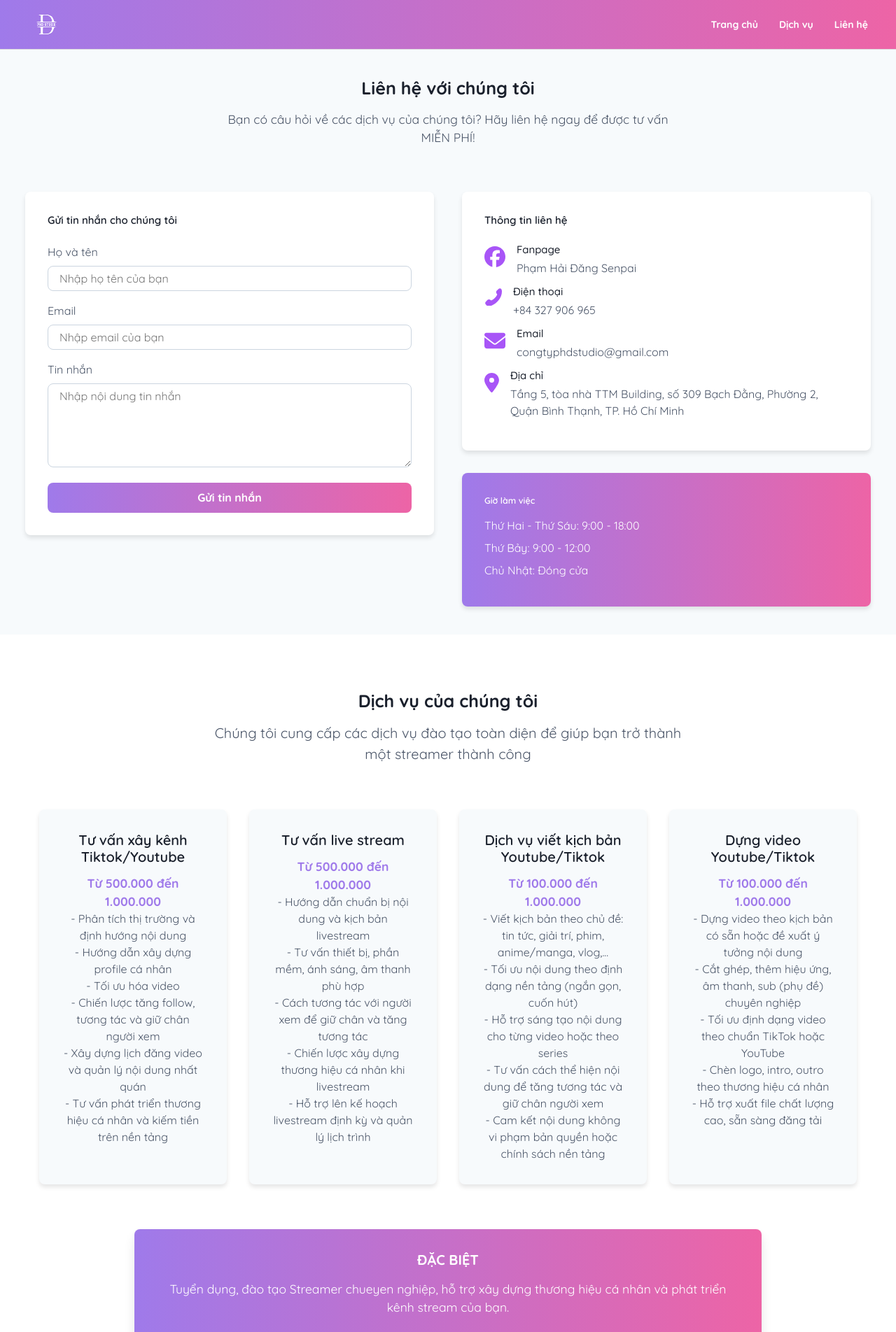
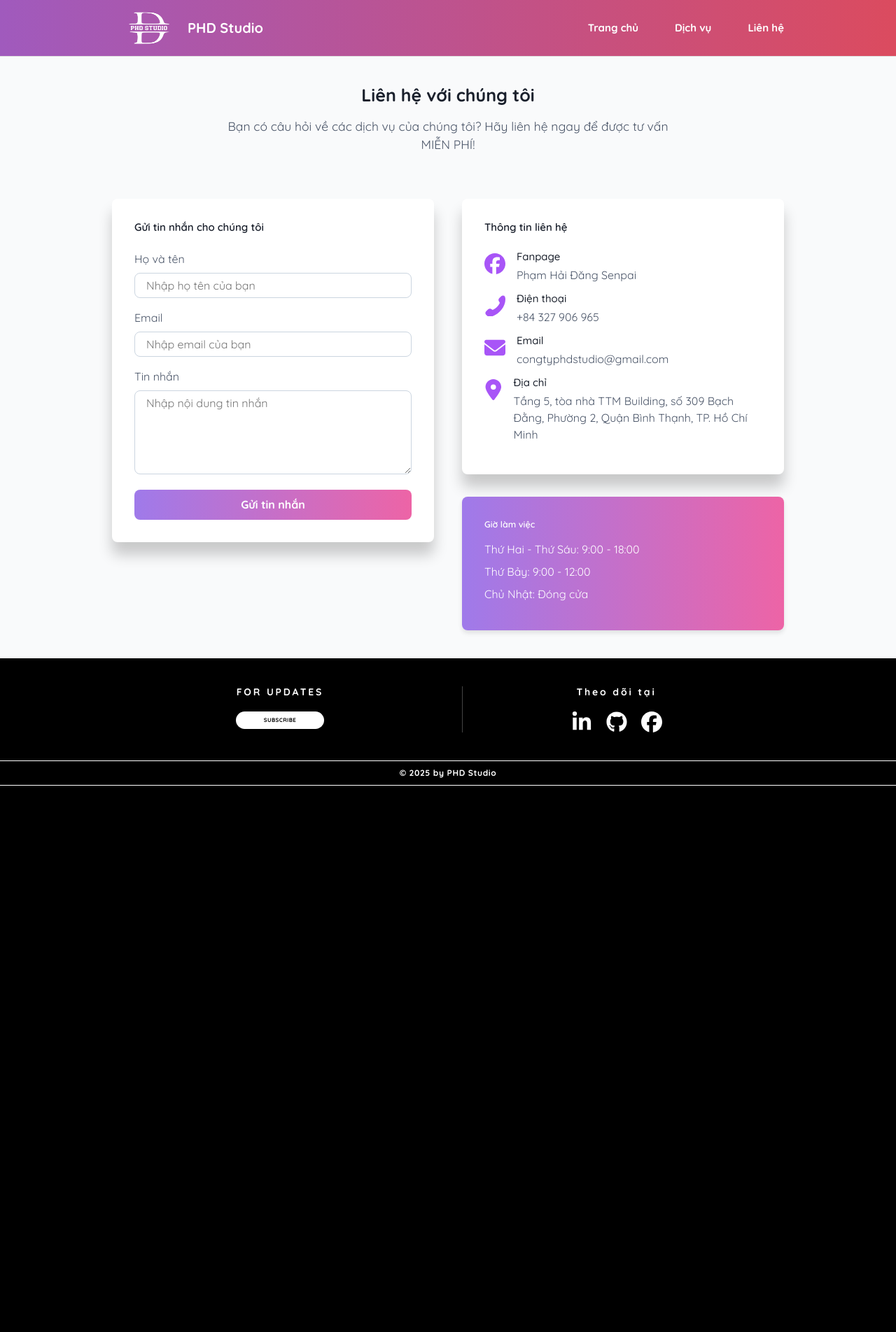
Before and after one commit to LeMen10/frontend-PHD, a React (Create React App) app: page /contact in a window 1280 px wide. Shown: the top 1904 px of the page at 70% size. After the commit the page ends 1123 px from the top, so only its background shows below. Built offline with nearby package versions, Linux system fonts and the light colour scheme.

Commit message:
fix contact

```diff
--- a/src/components/Footer/Footer.js
+++ b/src/components/Footer/Footer.js
@@ -1,8 +1,6 @@
 import classNames from 'classnames/bind';
 import styles from './Footer.module.scss';
-// import { FacebookIcon, GithubIcon, LinkedinIcon } from '../Icons';
-import '@fortawesome/fontawesome-free/css/all.min.css';
-
+import { FacebookIcon, GithubIcon, LinkedinIcon } from '../Icons';
 
 const cx = classNames.bind(styles);
 
@@ -10,6 +8,27 @@ const Footer = () => {
     return (
         <>
             <footer>
+                <div
+                    className={cx('footer-top')}
+                    role="region"
+                    aria-label="Subscription and social media follow section"
+                >
+                    <section className={cx('footer-section', 'for-updates')}>
+                        <h2>FOR UPDATES</h2>
+                        <button className={cx('subscribe-button')} aria-label="Subscribe for updates">
+                            SUBSCRIBE
+                        </button>
+                    </section>
+
+                    <section className={cx('footer-section', 'follow')} aria-label="Follow on social media">
+                        <h2>Theo dõi tại</h2>
+                        <div className={cx('social-icons')} role="list">
+                            <LinkedinIcon />
+                            <GithubIcon />
+                            <FacebookIcon />
+                        </div>
+                    </section>
+                </div>
 
                 <div className={cx('footer-middle')} aria-label="Contact email">
                     <span>
--- a/src/components/Footer/Footer.module.scss
+++ b/src/components/Footer/Footer.module.scss
@@ -1,8 +1,5 @@
-footer{
-    background: linear-gradient(to right, #9f7aea, #ed64a6);
-}
 .footer-top {
-    // background-color: #000000;
+    background-color: #000000;
     display: flex;
     flex-wrap: wrap;
     justify-content: center;
@@ -45,29 +42,10 @@ footer{
     display: flex;
     gap: 20px;
 }
-.social-icons {
-    display: flex;
-    align-items: center;
-    gap: 10px;
-
-    i {
-        font-size: 20px;
-        color: #4267B2;
-        cursor: pointer;
-        transition: transform 0.2s ease, color 0.3s ease;
-
-        &:hover {
-            color: #365899;
-            transform: scale(1.1);
-        }
-
-        &:focus {
-            outline: 2px solid #4267B2;
-            outline-offset: 2px;
-        }
-    }
+.social-icons i {
+    font-size: 20px;
+    cursor: pointer;
 }
-
 .social-icons .fab.fa-figma {
     font-size: 22px;
 }
--- a/src/components/Header/Header.js
+++ b/src/components/Header/Header.js
@@ -16,6 +16,7 @@ const Header = () => {
                                 <img alt="" src={images.Logo} />
                             </Link>
                         </div>
+                        <p className={cx('logo-text')}>PHD Studio</p>
                     </div>
 
                     <nav aria-label="Primary navigation" className={cx('nav')}>
--- a/src/components/Header/Header.module.scss
+++ b/src/components/Header/Header.module.scss
@@ -2,19 +2,26 @@ header {
     display: flex;
     align-items: center;
     justify-content: space-between;
-    padding: 10px 40px;
+    padding: 0px 160px;
     border-bottom: 1px solid #ddd;
     color: #fff;
-    background: linear-gradient(to right, #9f7aea, #ed64a6);
+    background: linear-gradient(to right, #a05abd, #db4b5f);
 }
 .logo-home {
     display: flex;
     align-items: center;
     gap: 8px;
 }
-.logo img{
-    width: 50px;
+
+.logo-text{
+    font-weight: 700;
+    font-size: 20px;
+}
+
+.logo img {
+    width: 100px;
     border-radius: 50%;
+    height: 80px;
 }
 .logo-text span {
     font-weight: 400;
@@ -23,7 +30,7 @@ header {
 }
 .nav {
     display: flex;
-    gap: 30px;
+    gap: 52px;
     font-size: 14px;
     color: #fff;
     font-weight: 700;
@@ -35,6 +42,7 @@ header {
     text-decoration: none;
     color: #fff;
     white-space: nowrap;
+    font-size: 15px;
 }
 .slider {
     position: relative;
--- a/src/components/Icons/index.js
+++ b/src/components/Icons/index.js
@@ -262,7 +262,7 @@ export const PlayIcon = ({ className, width = '40', height = '40', fill }) => (
     </svg>
 );
 
-export const LinkedinIcon = ({ className, width = '20', height = '20', fill }) => (
+export const LinkedinIcon = ({ className, width = '30', height = '30', fill = '#fff' }) => (
     <svg
         className={className}
         width={width}
@@ -288,7 +288,7 @@ export const FacebookIcon = ({ className, width = '30', height = '30', fill = '#
     </svg>
 );
 
-export const GithubIcon = ({ className, width = '20', height = '20', fill }) => (
+export const GithubIcon = ({ className, width = '30', height = '30', fill = '#fff' }) => (
     <svg
         className={className}
         width={width}
--- a/src/layouts/DefaultLayout/DefaultLayout.js
+++ b/src/layouts/DefaultLayout/DefaultLayout.js
@@ -3,21 +3,40 @@ import className from 'classnames/bind';
 import styles from './DefaultLayout.module.scss';
 import Header from '~/components/Header/Header';
 import Footer from '~/components/Footer/Footer';
-import Contact from '~/pages/Contact/Contact';
-import Service from '~/pages/Service/Service';
+import { useEffect, useState } from 'react';
 
 const cx = className.bind(styles);
 
 const DefaultLayout = ({ children }) => {
+    const [showButton, setShowButton] = useState(false);
+
+    useEffect(() => {
+        const handleScroll = () => {
+            setShowButton(window.scrollY > 100);
+        };
+
+        window.addEventListener('scroll', handleScroll);
+        return () => window.removeEventListener('scroll', handleScroll);
+    }, []);
+
+    const scrollToTop = () => {
+        window.scrollTo({
+            top: 0,
+            behavior: 'smooth',
+        });
+    };
     return (
         <div className={cx('wrapper')}>
             <Header />
             <div className={cx('container')}>
                 <div className={cx('content')}>{children}</div>
             </div>
-            <Service />
-            <Contact />
             <Footer />
+            {showButton && (
+                <button onClick={scrollToTop} className={cx('scroll-to-top')}>
+                    ↑
+                </button>
+            )}
         </div>
     );
 };
--- a/src/layouts/DefaultLayout/DefaultLayout.module.scss
+++ b/src/layouts/DefaultLayout/DefaultLayout.module.scss
@@ -3,7 +3,7 @@
     // height: calc(100vh - var(--height-header) - var(--height-music-card));
 }
 
-.content{
+.content {
     border-radius: 10px;
     height: 100%;
     width: 100%;
@@ -38,3 +38,23 @@
     align-items: center;
     z-index: 9999;
 }
+
+.scroll-to-top {
+    position: fixed;
+    bottom: 118px;
+    right: 50px;
+    z-index: 1000;
+    background: linear-gradient(to right, #a05abd, #db4b5f);
+    color: #fff;
+    border: none;
+    padding: 6px 16px;
+    border-radius: 50%;
+    font-size: 20px;
+    cursor: pointer;
+    box-shadow: 0 4px 6px rgba(0, 0, 0, 0.3);
+    transition: opacity 0.3s ease;
+
+    &:hover {
+        background: linear-gradient(to right, #814899, #b93e4f);
+    }
+}
--- a/src/pages/Contact/Contact.js
+++ b/src/pages/Contact/Contact.js
@@ -64,28 +64,28 @@ const Contact = () => {
                                 <h3 className={cx('card-title')}>Thông tin liên hệ</h3>
                                 <div>
                                     <div className={cx('info-item')}>
-                                        <FacebookIcon className={cx('info-icon')} fill="#A855F7" />
+                                        <FacebookIcon className={cx('info-icon')} fill="#A855F7" width="30" height="30" />
                                         <div>
                                             <h4 className={cx('info-title')}>Fanpage</h4>
                                             <p className={cx('info-text')}>Phạm Hải Đăng Senpai</p>
                                         </div>
                                     </div>
                                     <div className={cx('info-item')}>
-                                        <PhoneIcon className={cx('info-icon')} fill="#A855F7" />
+                                        <PhoneIcon className={cx('info-icon')} fill="#A855F7" width="30" height="30" />
                                         <div>
                                             <h4 className={cx('info-title')}>Điện thoại</h4>
                                             <p className={cx('info-text')}>+84 327 906 965</p>
                                         </div>
                                     </div>
                                     <div className={cx('info-item')}>
-                                        <EmailIcon className={cx('info-icon')} fill="#A855F7" />
+                                        <EmailIcon className={cx('info-icon')} fill="#A855F7" width="30" height="30" />
                                         <div>
                                             <h4 className={cx('info-title')}>Email</h4>
                                             <p className={cx('info-text')}>congtyphdstudio@gmail.com</p>
                                         </div>
                                     </div>
                                     <div className={cx('info-item')}>
-                                        <AddressIcon className={cx('info-icon')} fill="#A855F7" />
+                                        <AddressIcon className={cx('info-icon')} fill="#A855F7" width="50" height="30" />
                                         <div>
                                             <h4 className={cx('info-title')}>Địa chỉ</h4>
                                             <p className={cx('info-text')}>
--- a/src/pages/Contact/Contact.module.scss
+++ b/src/pages/Contact/Contact.module.scss
@@ -1,11 +1,10 @@
 .contact-section {
-    background-color: #f7fafc;
-    padding: 40px 20px;
+    background-color: #F9FAFB;
 }
 
 .container {
     margin: 0 auto;
-    padding: 0 16px;
+    padding: 40px 160px;
 }
 
 .text-center {
@@ -39,10 +38,10 @@
 }
 
 .card {
-    background-color: white;
+    background-color: #fff;
     padding: 32px;
     border-radius: 8px;
-    box-shadow: 0 4px 6px rgba(0, 0, 0, 0.1);
+    box-shadow: 0 18px 20px rgba(0, 0, 0, 0.2);
 }
 
 .card-title {
--- a/src/pages/Home/Home.module.scss
+++ b/src/pages/Home/Home.module.scss
@@ -1,12 +1,10 @@
 .hero-section {
-    background-color: #f7fafc;
-    padding: 40px 0;
+    background-color: #F9FAFB;
 }
 
 .container {
-    max-width: 1200px;
     margin: 0 auto;
-    padding: 0 16px;
+    padding: 40px 160px;
 }
 
 .hero-content {
@@ -60,9 +58,6 @@
 }
 
 @media (min-width: 768px) {
-    .hero-section {
-        padding: 40px 0;
-    }
 
     .hero-content {
         flex-direction: row;
--- a/src/pages/Service/Service.module.scss
+++ b/src/pages/Service/Service.module.scss
@@ -1,12 +1,10 @@
 .services-section {
-    padding: 80px 0;
-    background-color: white;
+    background-color: #F9FAFB;
 }
 
 .container {
-    max-width: 1200px;
     margin: 0 auto;
-    padding: 0 16px;
+    padding: 40px 160px;
 }
 
 .text-center {
@@ -35,7 +33,7 @@
 }
 
 .service-card {
-    background-color: #f7fafc;
+    background-color: #fff;
     border-radius: 8px;
     padding: 32px;
     box-shadow: 0 4px 6px rgba(0, 0, 0, 0.1);
@@ -58,7 +56,7 @@
     margin-bottom: 16px;
 }
 
-.service-title, {
+.service-title {
     font-size: 2rem;
     font-weight: 600;
     margin-bottom: 12px;
```
